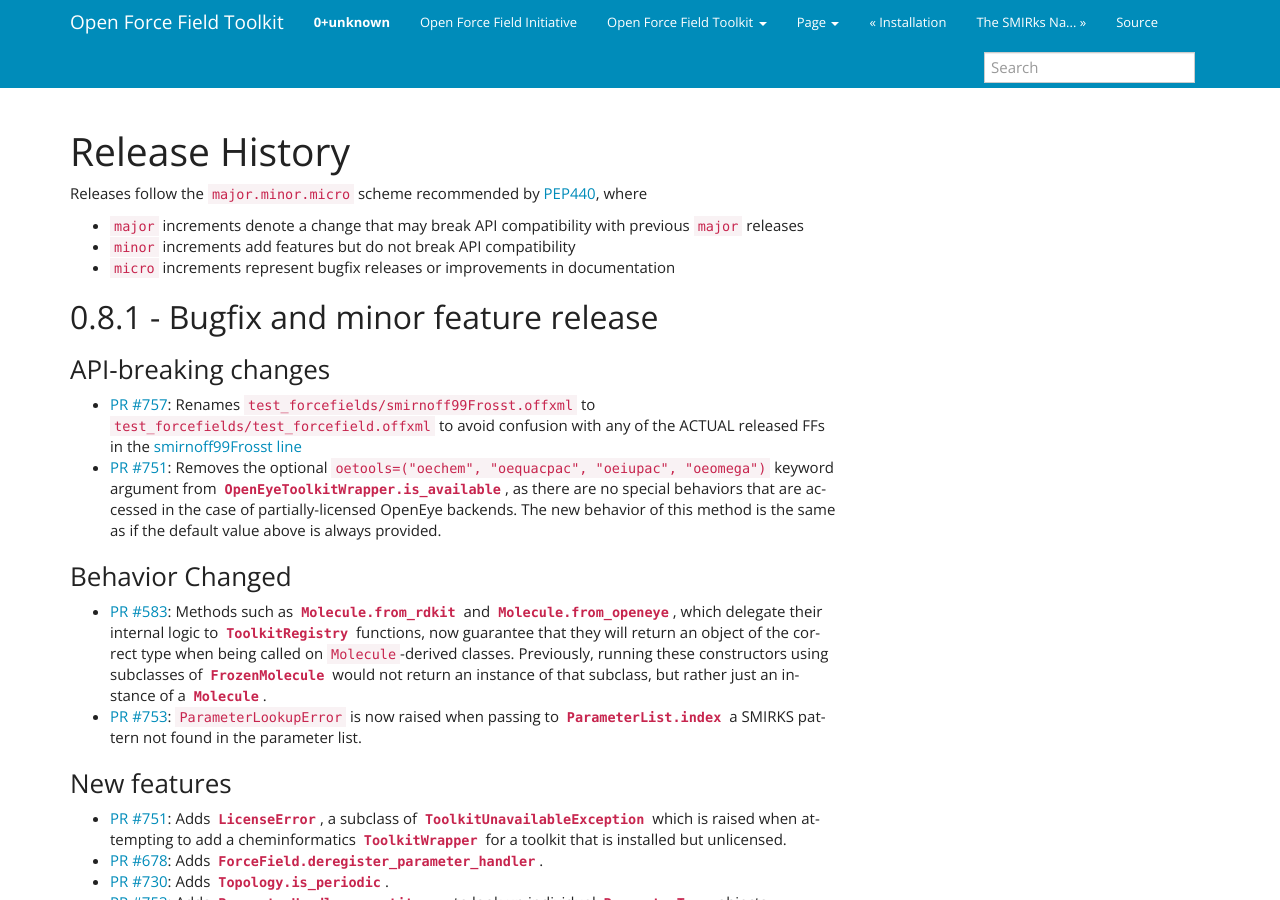
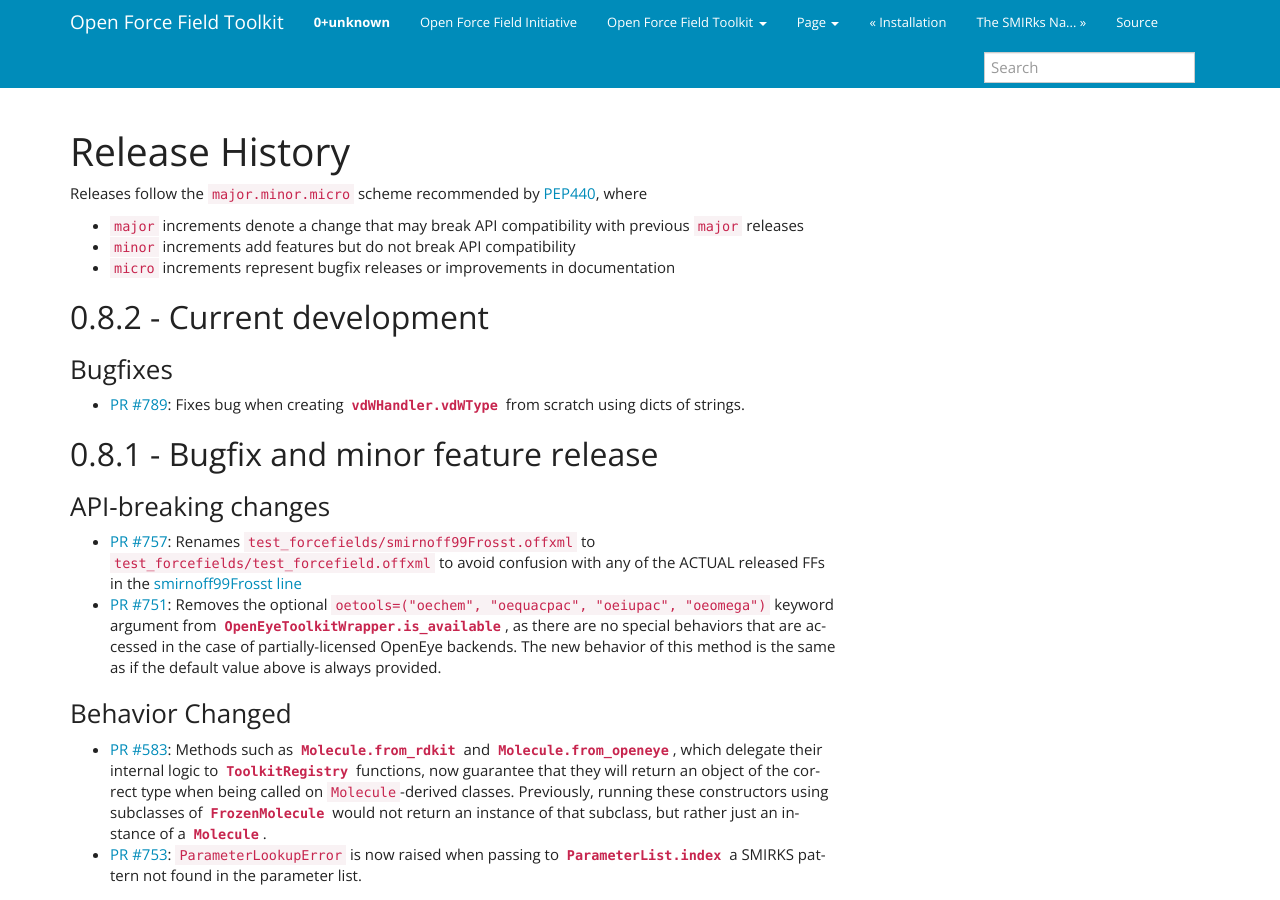
Before and after one commit to openforcefield/openff-toolkit, a Sphinx documentation site: the page built from docs/releasehistory.rst, in a window 1280 px wide and 900 px high. Built offline with Sphinx 7.4.7, drawn with Linux system fonts in a browser that asks for light colours.

Commit message:
Update changelog

```diff
--- a/docs/releasehistory.rst
+++ b/docs/releasehistory.rst
@@ -6,6 +6,17 @@
 * ``major`` increments denote a change that may break API compatibility with previous ``major`` releases
 * ``minor`` increments add features but do not break API compatibility
 * ``micro`` increments represent bugfix releases or improvements in documentation
+
+0.8.2 - Current development
+---------------------------
+
+Bugfixes
+""""""""
+- `PR #789 <https://github.com/openforcefield/openforcefield/pull/xyz>`_: Fixes bug
+  when creating
+  :py:class:`vdWHandler.vdWType <openforcefield.typing.engines.smirnoff.parameters.vdWHandler.vdWType>`
+  from scratch using dicts of strings.
+
 
 0.8.1 - Bugfix and minor feature release
 ----------------------------------------
```
